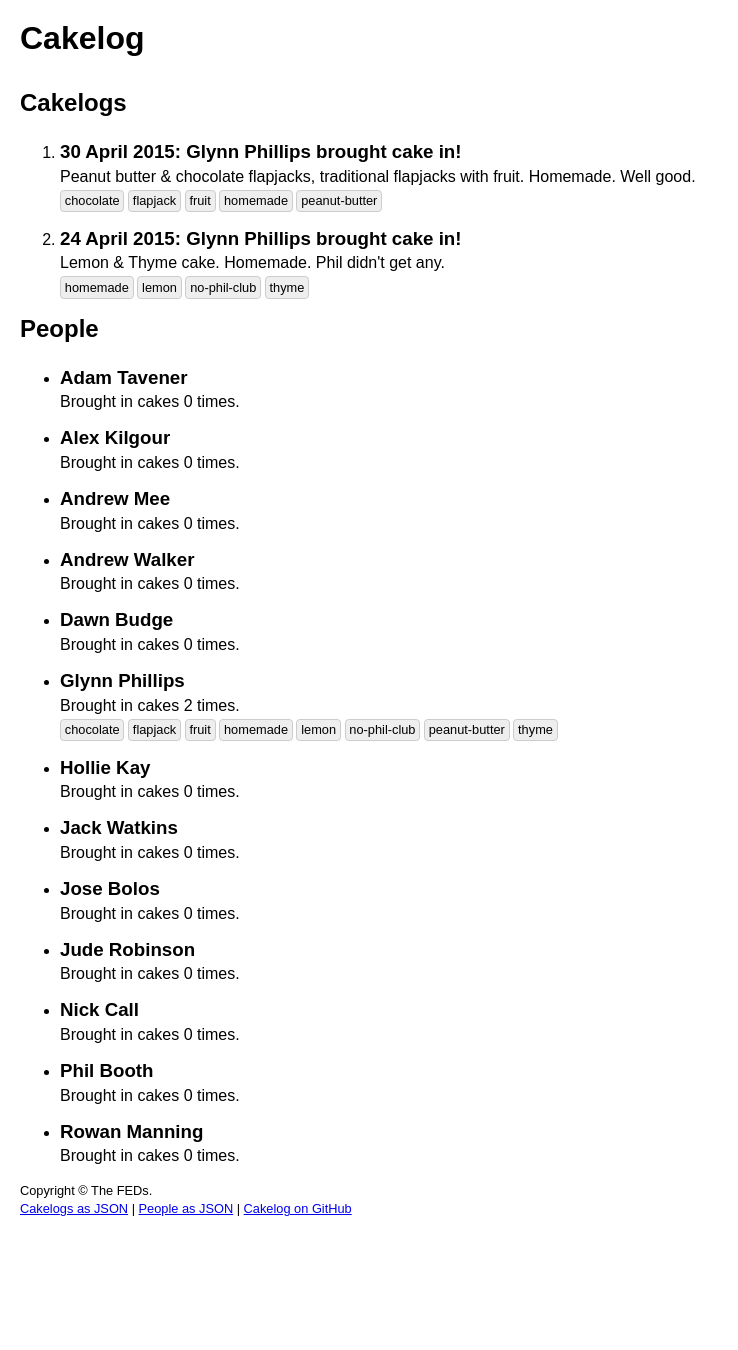
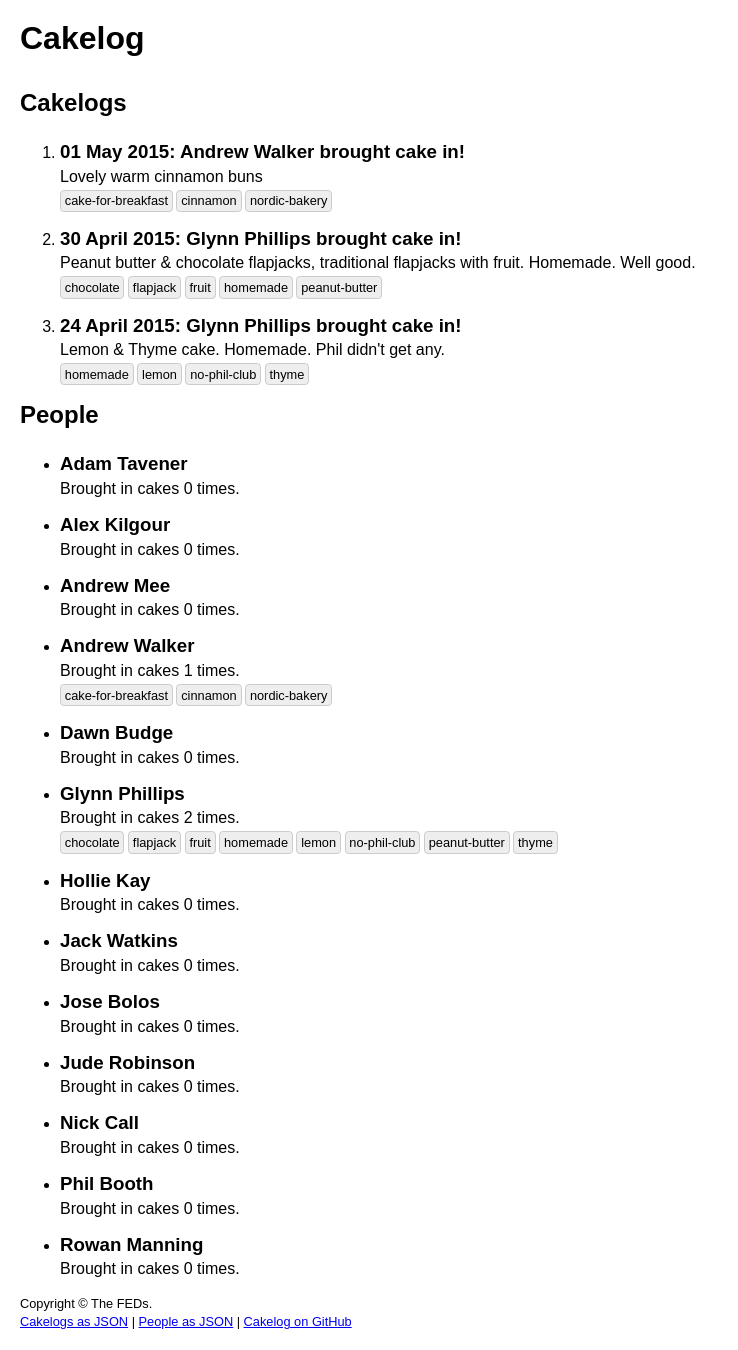
Before and after one commit to fedtoys/cakelog, a Jekyll site: the page built from index.html, in a window 1280 px wide. Shown: the whole page, without its empty margins (0-738 px from the left). Built offline with Jekyll 4.4.1, drawn with Linux system fonts in a browser that asks for light colours; before the commit the page ends 1237 px from its top, so only the background shows below that.

Commit message:
Cinnamon buns

```diff
--- a/_data/cakelogs.yml
+++ b/_data/cakelogs.yml
@@ -28,3 +28,11 @@
     - fruit
     - chocolate
     - peanut-butter
+
+- date: 2015-05-01
+  person: walker
+  description: Lovely warm cinnamon buns
+  tags:
+    - cinnamon
+    - nordic-bakery
+    - cake-for-breakfast
```
